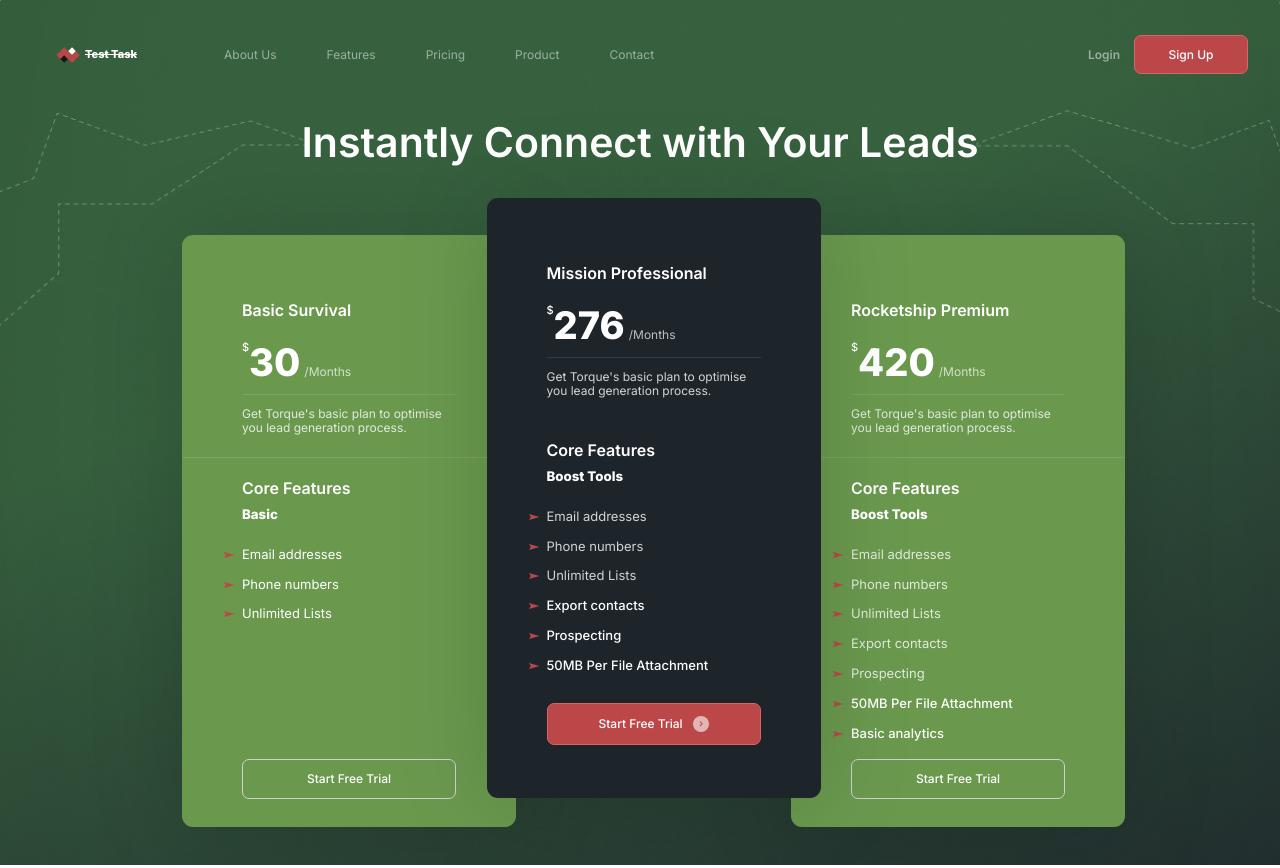
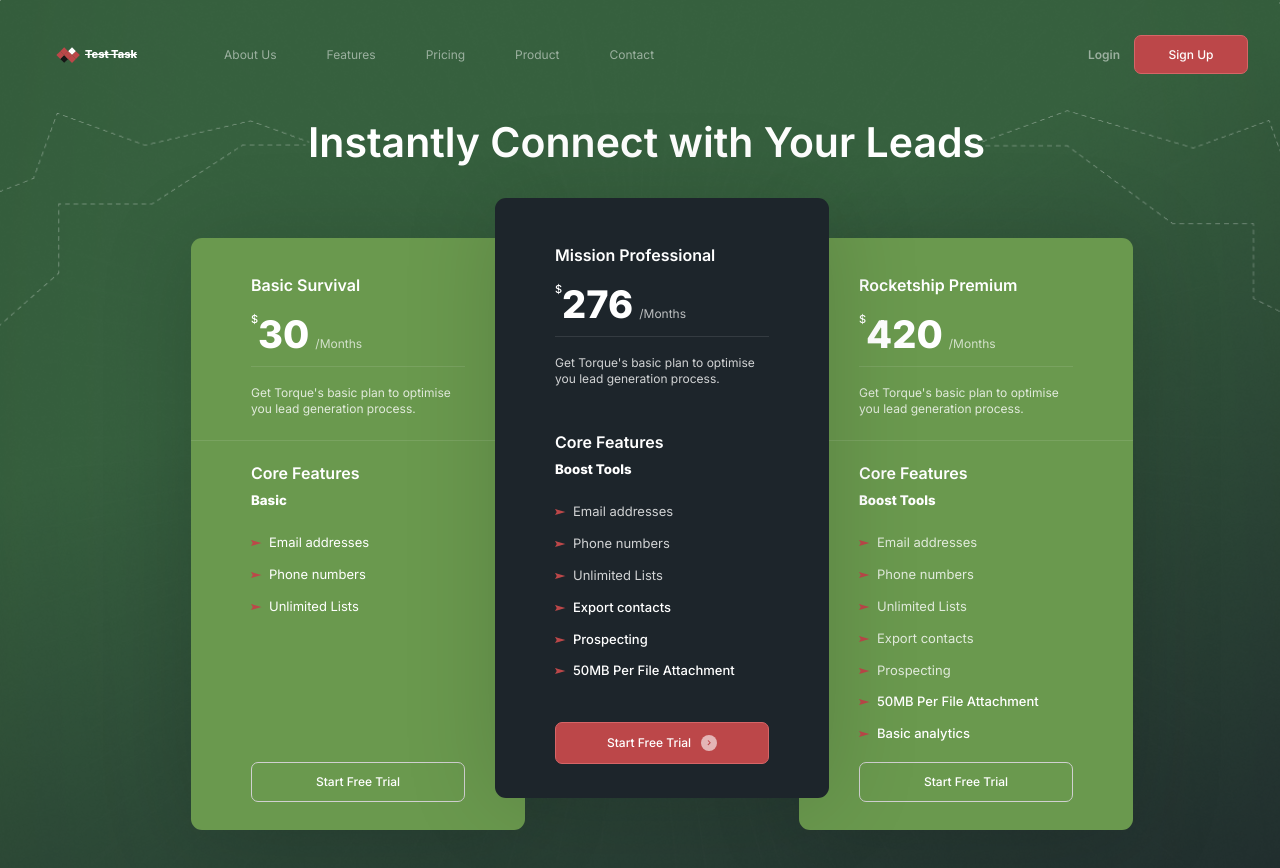
Before and after one commit to NataliaVozhdaeva/Revered, a website: page src/index.html in a window 1280 px wide. Drawn offline with Linux system fonts and the light colour scheme.

Commit message:
fix: desktop styles to pixel-perfect

```diff
--- a/src/styles/styles.scss
+++ b/src/styles/styles.scss
@@ -11,6 +11,7 @@ $gray: #d0d0d0;
 
 @mixin title {
   font-weight: 600;
+  margin: 0;
 }
 
 @function func-darken($mycolor) {
@@ -156,6 +157,14 @@ body {
   font-size: 41px;
   text-align: center;
   margin-bottom: 32px;
+  margin-left: 13px;
+}
+
+.offer-title,
+.features-title {
+  @include title;
+  font-size: 16px;
+  font-weight: 600;
 }
 
 .offer {
@@ -164,8 +173,8 @@ body {
   justify-content: space-between;
 
   max-width: 969px;
-  height: 629px;
-  margin: 0 155px 0 182px;
+  height: 632px;
+  margin: 0 147px 0 191px;
 
   &-item {
     box-sizing: border-box;
@@ -176,7 +185,7 @@ body {
 
     width: 334px;
     min-height: 592px;
-    padding: 45px 0 28px;
+    padding: 38px 0 28px;
 
     background-color: $light-green;
     border-radius: 11px;
@@ -187,6 +196,10 @@ body {
     padding: 0 60px 10px;
 
     border-bottom: solid 1px #ffffff1a;
+  }
+
+  &-title {
+    margin-bottom: 18px;
   }
 
   &-btn {
@@ -204,9 +217,12 @@ body {
   }
 
   &-text {
+    margin-top: 18px;
+
     color: #ffffffcc;
     font-size: 12px;
     font-weight: 400;
+    line-height: 140%;
   }
 
   &-item.active {
@@ -217,13 +233,14 @@ body {
     align-self: flex-start;
 
     height: 600px;
-    padding-bottom: 53px;
+    padding-bottom: 34px;
+    padding-top: 48px;
 
     background-color: $dark-green;
   }
 
   &-features {
-    padding: 0 60px 10px;
+    padding: 23px 60px 10px;
   }
 }
 
@@ -253,12 +270,6 @@ body {
   }
 }
 
-.offer-title,
-.features-title {
-  font-size: 16px;
-  font-weight: 600;
-}
-
 .price {
   display: flex;
 
@@ -273,7 +284,7 @@ body {
   }
 
   & span:nth-child(2) {
-    margin-right: 4px;
+    margin-right: 6px;
 
     font-size: 38px;
     font-weight: 800;
@@ -291,7 +302,9 @@ body {
 .features {
   display: flex;
   flex-direction: column;
-  row-gap: 15px;
+  row-gap: 17px;
+
+  margin-left: 18px;
 
   font-size: 13px;
   font-weight: 400;
@@ -303,7 +316,7 @@ body {
   }
 
   &-subtitle {
-    margin: 0 0 24px;
+    margin: 0 0 27px;
   }
 
   &-item {
```
Also changed, not shown: src/styles/styles.css.
